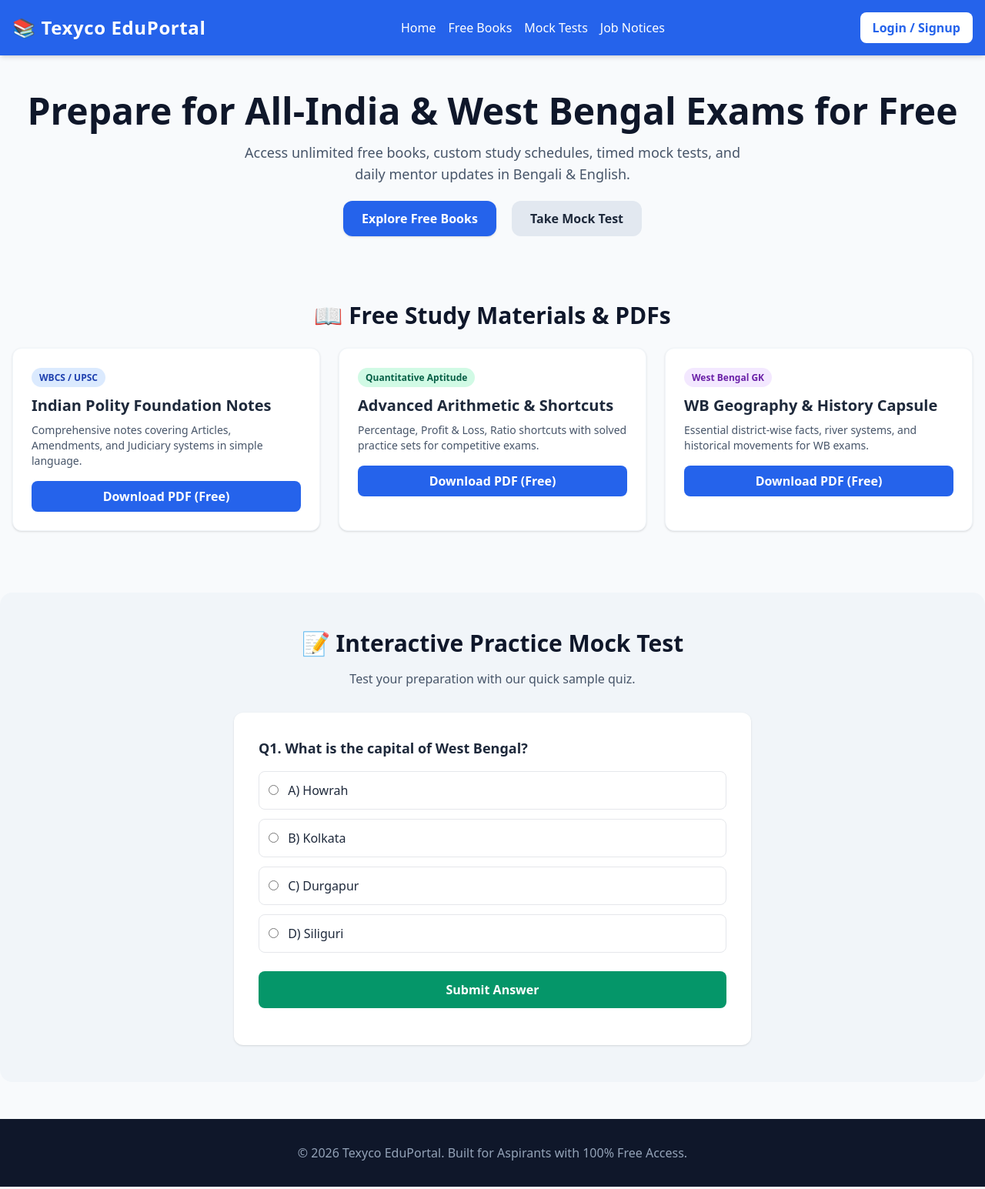
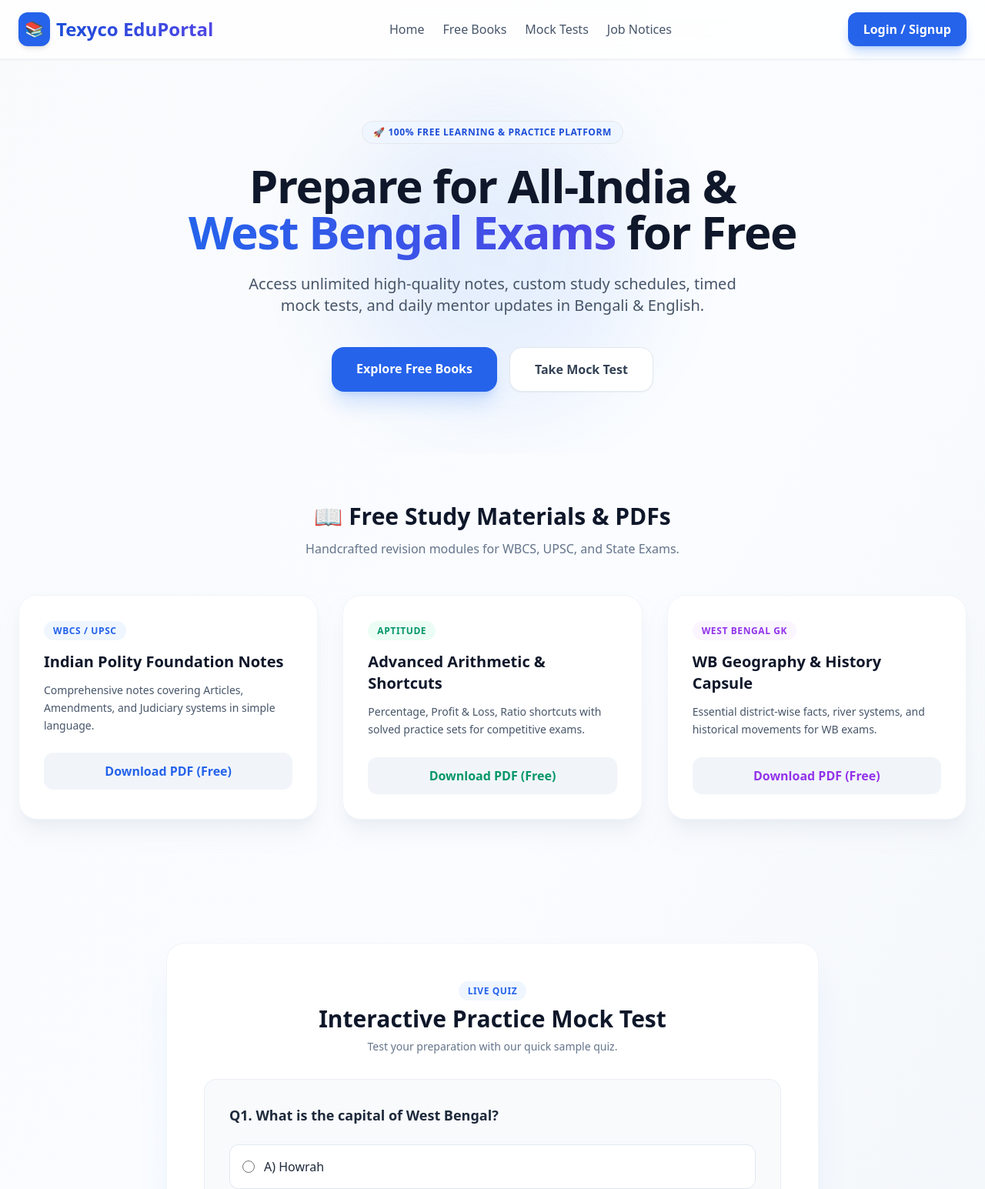
Before and after one commit to suvotex/texyco-edu-portal, a plain HTML site: page index.html in a window 1280 px wide. Shown: the top 1545 px of the page at 77% size. Drawn offline with nearby package versions, Linux system fonts and the light colour scheme.

Commit message:
Upgraded to modern professional UI layout

```diff
--- a/index.html
+++ b/index.html
@@ -1,103 +1,136 @@
 <!DOCTYPE html>
-<html lang="en">
+<html lang="en" class="scroll-smooth">
 <head>
     <meta charset="UTF-8">
     <meta name="viewport" content="width=device-width, initial-scale=1.0">
-    <title>Texyco Edu Portal - All-India & WB Exam Preparation</title>
+    <title>Texyco EduPortal - Professional Competitive Exam Preparation</title>
     <!-- Tailwind CSS CDN -->
     <script src="https://cdn.tailwindcss.com"></script>
+    <script>
+        tailwind.config = {
+            theme: {
+                extend: {
+                    colors: {
+                        brand: { 50: '#eff6ff', 500: '#3b82f6', 600: '#2563eb', 700: '#1d4ed8', 900: '#1e3a8a' }
+                    }
+                }
+            }
+        }
+    </script>
     <!-- Supabase JS CDN -->
     <script src="https://cdn.jsdelivr.net/npm/@supabase/supabase-js@2"></script>
 </head>
-<body class="bg-slate-50 text-slate-800 font-sans">
+<body class="bg-gradient-to-br from-slate-50 via-blue-50/30 to-slate-100 text-slate-800 font-sans min-h-screen flex flex-col justify-between">
 
-    <!-- Header / Navbar -->
-    <header class="bg-blue-600 text-white shadow-md sticky top-0 z-50">
-        <div class="max-w-7xl mx-auto px-4 py-4 flex justify-between items-center">
-            <h1 class="text-2xl font-bold tracking-wide">📚 Texyco EduPortal</h1>
-            <nav class="space-x-4 hidden md:flex">
-                <a href="#home" class="hover:text-blue-200">Home</a>
-                <a href="#materials" class="hover:text-blue-200">Free Books</a>
-                <a href="#tests" class="hover:text-blue-200">Mock Tests</a>
-                <a href="#updates" class="hover:text-blue-200">Job Notices</a>
+    <!-- Modern Glassmorphism Navbar -->
+    <header class="bg-white/80 backdrop-blur-md shadow-sm sticky top-0 z-50 border-b border-slate-100">
+        <div class="max-w-7xl mx-auto px-6 py-4 flex justify-between items-center">
+            <div class="flex items-center space-x-2">
+                <span class="bg-brand-600 text-white p-2 rounded-xl font-black text-xl shadow-md">📚</span>
+                <h1 class="text-2xl font-black bg-gradient-to-r from-brand-700 to-indigo-600 bg-clip-text text-transparent">Texyco EduPortal</h1>
+            </div>
+            <nav class="space-x-6 hidden md:flex font-medium text-slate-600">
+                <a href="#home" class="hover:text-brand-600 transition">Home</a>
+                <a href="#materials" class="hover:text-brand-600 transition">Free Books</a>
+                <a href="#tests" class="hover:text-brand-600 transition">Mock Tests</a>
+                <a href="#updates" class="hover:text-brand-600 transition">Job Notices</a>
             </nav>
             <div>
-                <button onclick="openModal()" class="bg-white text-blue-600 px-4 py-2 rounded-lg font-semibold hover:bg-blue-50 transition">Login / Signup</button>
+                <button onclick="openModal()" class="bg-brand-600 text-white px-5 py-2.5 rounded-xl font-semibold shadow-lg shadow-brand-500/30 hover:bg-brand-700 hover:shadow-xl transition-all duration-200">Login / Signup</button>
             </div>
         </div>
     </header>
 
-    <!-- Hero Section -->
-    <section id="home" class="max-w-7xl mx-auto px-4 py-12 text-center">
-        <h2 class="text-4xl md:text-5xl font-extrabold text-slate-900 mb-4">Prepare for All-India & West Bengal Exams for Free</h2>
-        <p class="text-lg text-slate-600 max-w-2xl mx-auto mb-8">Access unlimited free books, custom study schedules, timed mock tests, and daily mentor updates in Bengali & English.</p>
-        <div class="space-x-4">
-            <a href="#materials" class="bg-blue-600 text-white px-6 py-3 rounded-xl font-semibold shadow hover:bg-blue-700 transition">Explore Free Books</a>
-            <a href="#tests" class="bg-slate-200 text-slate-800 px-6 py-3 rounded-xl font-semibold hover:bg-slate-300 transition">Take Mock Test</a>
+    <!-- Hero Section with Advanced Layout -->
+    <main class="flex-grow">
+        <section id="home" class="max-w-7xl mx-auto px-6 py-20 text-center relative overflow-hidden">
+            <div class="absolute inset-0 -z-10 flex justify-center items-center opacity-10">
+                <div class="w-96 h-96 bg-brand-500 rounded-full blur-3xl"></div>
+            </div>
+            <span class="inline-block bg-brand-50 text-brand-700 text-xs font-bold uppercase tracking-wider px-3.5 py-1.5 rounded-full mb-6 border border-brand-200">🚀 100% Free Learning & Practice Platform</span>
+            <h2 class="text-4xl md:text-6xl font-black text-slate-900 mb-6 tracking-tight leading-tight">Prepare for All-India & <br><span class="bg-gradient-to-r from-brand-600 to-indigo-600 bg-clip-text text-transparent">West Bengal Exams</span> for Free</h2>
+            <p class="text-lg md:text-xl text-slate-600 max-w-2xl mx-auto mb-10 leading-relaxed">Access unlimited high-quality notes, custom study schedules, timed mock tests, and daily mentor updates in Bengali & English.</p>
+            <div class="flex flex-col sm:flex-row justify-center gap-4">
+                <a href="#materials" class="bg-brand-600 text-white px-8 py-4 rounded-2xl font-bold shadow-xl shadow-brand-500/20 hover:bg-brand-700 hover:scale-[1.02] transition-all">Explore Free Books</a>
+                <a href="#tests" class="bg-white text-slate-700 border border-slate-200 px-8 py-4 rounded-2xl font-bold shadow-sm hover:bg-slate-50 transition-all">Take Mock Test</a>
             </div>
         </section>
 
-    <!-- Free Study Materials Section -->
-    <section id="materials" class="max-w-7xl mx-auto px-4 py-12">
-        <h3 class="text-3xl font-bold text-slate-900 mb-6 text-center">📖 Free Study Materials & PDFs</h3>
-        <div class="grid grid-cols-1 md:grid-cols-3 gap-6">
-            <div class="bg-white p-6 rounded-xl shadow border border-slate-100">
-                <span class="text-xs bg-blue-100 text-blue-800 px-2.5 py-1 rounded-full font-semibold">WBCS / UPSC</span>
-                <h4 class="text-xl font-bold mt-3 mb-2">Indian Polity Foundation Notes</h4>
-                <p class="text-slate-600 text-sm mb-4">Comprehensive notes covering Articles, Amendments, and Judiciary systems in simple language.</p>
-                <button onclick="alert('Downloading PDF...')" class="w-full bg-blue-600 text-white py-2 rounded-lg font-semibold hover:bg-blue-700 transition">Download PDF (Free)</button>
+        <!-- Free Study Materials Section (Card Grid) -->
+        <section id="materials" class="max-w-7xl mx-auto px-6 py-16">
+            <div class="text-center mb-12">
+                <h3 class="text-3xl font-black text-slate-900 mb-3">📖 Free Study Materials & PDFs</h3>
+                <p class="text-slate-500">Handcrafted revision modules for WBCS, UPSC, and State Exams.</p>
             </div>
-            <div class="bg-white p-6 rounded-xl shadow border border-slate-100">
-                <span class="text-xs bg-emerald-100 text-emerald-800 px-2.5 py-1 rounded-full font-semibold">Quantitative Aptitude</span>
-                <h4 class="text-xl font-bold mt-3 mb-2">Advanced Arithmetic & Shortcuts</h4>
-                <p class="text-slate-600 text-sm mb-4">Percentage, Profit & Loss, Ratio shortcuts with solved practice sets for competitive exams.</p>
-                <button onclick="alert('Downloading PDF...')" class="w-full bg-blue-600 text-white py-2 rounded-lg font-semibold hover:bg-blue-700 transition">Download PDF (Free)</button>
+            <div class="grid grid-cols-1 md:grid-cols-3 gap-8">
+                <div class="bg-white p-8 rounded-3xl shadow-xl shadow-slate-200/50 border border-slate-100 hover:shadow-2xl transition-all group">
+                    <span class="text-xs bg-blue-50 text-brand-600 px-3 py-1 rounded-full font-bold uppercase tracking-wider">WBCS / UPSC</span>
+                    <h4 class="text-xl font-bold mt-4 mb-3 text-slate-900 group-hover:text-brand-600 transition">Indian Polity Foundation Notes</h4>
+                    <p class="text-slate-600 text-sm mb-6 leading-relaxed">Comprehensive notes covering Articles, Amendments, and Judiciary systems in simple language.</p>
+                    <button onclick="alert('Downloading PDF...')" class="w-full bg-slate-100 text-brand-600 py-3 rounded-xl font-bold hover:bg-brand-600 hover:text-white transition-all">Download PDF (Free)</button>
                 </div>
-            <div class="bg-white p-6 rounded-xl shadow border border-slate-100">
-                <span class="text-xs bg-purple-100 text-purple-800 px-2.5 py-1 rounded-full font-semibold">West Bengal GK</span>
-                <h4 class="text-xl font-bold mt-3 mb-2">WB Geography & History Capsule</h4>
-                <p class="text-slate-600 text-sm mb-4">Essential district-wise facts, river systems, and historical movements for WB exams.</p>
-                <button onclick="alert('Downloading PDF...')" class="w-full bg-blue-600 text-white py-2 rounded-lg font-semibold hover:bg-blue-700 transition">Download PDF (Free)</button>
+                <div class="bg-white p-8 rounded-3xl shadow-xl shadow-slate-200/50 border border-slate-100 hover:shadow-2xl transition-all group">
+                    <span class="text-xs bg-emerald-50 text-emerald-600 px-3 py-1 rounded-full font-bold uppercase tracking-wider">Aptitude</span>
+                    <h4 class="text-xl font-bold mt-4 mb-3 text-slate-900 group-hover:text-emerald-600 transition">Advanced Arithmetic & Shortcuts</h4>
+                    <p class="text-slate-600 text-sm mb-6 leading-relaxed">Percentage, Profit & Loss, Ratio shortcuts with solved practice sets for competitive exams.</p>
+                    <button onclick="alert('Downloading PDF...')" class="w-full bg-slate-100 text-emerald-600 py-3 rounded-xl font-bold hover:bg-emerald-600 hover:text-white transition-all">Download PDF (Free)</button>
+                </div>
+                <div class="bg-white p-8 rounded-3xl shadow-xl shadow-slate-200/50 border border-slate-100 hover:shadow-2xl transition-all group">
+                    <span class="text-xs bg-purple-50 text-purple-600 px-3 py-1 rounded-full font-bold uppercase tracking-wider">West Bengal GK</span>
+                    <h4 class="text-xl font-bold mt-4 mb-3 text-slate-900 group-hover:text-purple-600 transition">WB Geography & History Capsule</h4>
+                    <p class="text-slate-600 text-sm mb-6 leading-relaxed">Essential district-wise facts, river systems, and historical movements for WB exams.</p>
+                    <button onclick="alert('Downloading PDF...')" class="w-full bg-slate-100 text-purple-600 py-3 rounded-xl font-bold hover:bg-purple-600 hover:text-white transition-all">Download PDF (Free)</button>
                 </div>
             </div>
         </section>
 
         <!-- Mock Test Section -->
-    <section id="tests" class="max-w-7xl mx-auto px-4 py-12 bg-slate-100 rounded-2xl my-8">
-        <h3 class="text-3xl font-bold text-slate-900 mb-4 text-center">📝 Interactive Practice Mock Test</h3>
-        <p class="text-center text-slate-600 mb-8">Test your preparation with our quick sample quiz.</p>
+        <section id="tests" class="max-w-4xl mx-auto px-6 py-16 my-8">
+            <div class="bg-white p-8 md:p-12 rounded-3xl shadow-2xl shadow-brand-500/10 border border-slate-100">
+                <div class="text-center mb-8">
+                    <span class="text-xs bg-brand-50 text-brand-600 px-3 py-1 rounded-full font-bold uppercase tracking-wider">Live Quiz</span>
+                    <h3 class="text-2xl md:text-3xl font-black text-slate-900 mt-2 mb-2">Interactive Practice Mock Test</h3>
+                    <p class="text-slate-500 text-sm">Test your preparation with our quick sample quiz.</p>
+                </div>
 
-        <div id="quizContainer" class="max-w-2xl mx-auto bg-white p-8 rounded-xl shadow">
-            <h4 id="questionTitle" class="text-lg font-bold text-slate-800 mb-4">Q1. What is the capital of West Bengal?</h4>
-            <div class="space-y-3 mb-6">
-                <label class="block p-3 border rounded-lg cursor-pointer hover:bg-blue-50"><input type="radio" name="quiz" value="A" class="mr-2"> A) Howrah</label>
-                <label class="block p-3 border rounded-lg cursor-pointer hover:bg-blue-50"><input type="radio" name="quiz" value="B" class="mr-2"> B) Kolkata</label>
-                <label class="block p-3 border rounded-lg cursor-pointer hover:bg-blue-50"><input type="radio" name="quiz" value="C" class="mr-2"> C) Durgapur</label>
-                <label class="block p-3 border rounded-lg cursor-pointer hover:bg-blue-50"><input type="radio" name="quiz" value="D" class="mr-2"> D) Siliguri</label>
+                <div id="quizContainer" class="bg-slate-50 p-6 md:p-8 rounded-2xl border border-slate-200/60">
+                    <h4 id="questionTitle" class="text-lg font-bold text-slate-800 mb-6">Q1. What is the capital of West Bengal?</h4>
+                    <div class="space-y-3 mb-8">
+                        <label class="flex items-center p-4 bg-white border border-slate-200 rounded-xl cursor-pointer hover:border-brand-500 hover:bg-brand-50/50 transition"><input type="radio" name="quiz" value="A" class="mr-3 w-4 h-4 text-brand-600"> A) Howrah</label>
+                        <label class="flex items-center p-4 bg-white border border-slate-200 rounded-xl cursor-pointer hover:border-brand-500 hover:bg-brand-50/50 transition"><input type="radio" name="quiz" value="B" class="mr-3 w-4 h-4 text-brand-600"> B) Kolkata</label>
+                        <label class="flex items-center p-4 bg-white border border-slate-200 rounded-xl cursor-pointer hover:border-brand-500 hover:bg-brand-50/50 transition"><input type="radio" name="quiz" value="C" class="mr-3 w-4 h-4 text-brand-600"> C) Durgapur</label>
+                        <label class="flex items-center p-4 bg-white border border-slate-200 rounded-xl cursor-pointer hover:border-brand-500 hover:bg-brand-50/50 transition"><input type="radio" name="quiz" value="D" class="mr-3 w-4 h-4 text-brand-600"> D) Siliguri</label>
                     </div>
-            <button onclick="submitQuiz()" class="w-full bg-emerald-600 text-white py-3 rounded-lg font-semibold hover:bg-emerald-700 transition">Submit Answer</button>
-            <p id="quizResult" class="text-center font-bold mt-4"></p>
+                    <button onclick="submitQuiz()" class="w-full bg-emerald-600 text-white py-4 rounded-xl font-bold shadow-lg shadow-emerald-600/20 hover:bg-emerald-700 transition-all">Submit Answer</button>
+                    <p id="quizResult" class="text-center font-bold mt-4 text-lg"></p>
+                </div>
             </div>
         </section>
+    </main>
 
-    <!-- Simple Login Modal -->
-    <div id="authModal" class="hidden fixed inset-0 bg-black bg-opacity-50 flex justify-center items-center z-50">
-        <div class="bg-white p-6 rounded-xl w-96 shadow-lg relative">
-            <h3 class="text-xl font-bold mb-4 text-slate-800">Student Portal Access</h3>
-            <input type="email" id="authEmail" placeholder="Enter Email" class="w-full border p-2 mb-3 rounded-lg">
-            <input type="password" id="authPassword" placeholder="Enter Password" class="w-full border p-2 mb-4 rounded-lg">
-            <div class="flex justify-between space-x-2">
-                <button onclick="loginUser()" class="bg-blue-600 text-white px-4 py-2 rounded-lg w-full hover:bg-blue-700">Login</button>
-                <button onclick="signupUser()" class="bg-emerald-600 text-white px-4 py-2 rounded-lg w-full hover:bg-emerald-700">Signup</button>
+    <!-- Modern Footer -->
+    <footer class="bg-slate-900 text-white py-12 text-center border-t border-slate-800">
+        <div class="max-w-7xl mx-auto px-6">
+            <h2 class="text-xl font-bold mb-2">📚 Texyco EduPortal</h2>
+            <p class="text-slate-400 text-sm mb-6">Empowering aspirants across West Bengal and India with 100% Free resources.</p>
+            <p class="text-slate-500 text-xs">&copy; 2026 Texyco EduPortal. All rights reserved.</p>
         </div>
-            <button onclick="closeModal()" class="absolute top-2 right-3 text-gray-500 font-bold text-lg">×</button>
+    </footer>
+
+    <!-- Login Modal -->
+    <div id="authModal" class="hidden fixed inset-0 bg-slate-900/60 backdrop-blur-sm flex justify-center items-center z-50 p-4">
+        <div class="bg-white p-8 rounded-3xl w-full max-w-md shadow-2xl relative animate-in fade-in zoom-in duration-200">
+            <h3 class="text-2xl font-black mb-2 text-slate-900">Student Portal Access</h3>
+            <p class="text-slate-500 text-sm mb-6">Sign in or create your free account to track progress.</p>
+            <input type="email" id="authEmail" placeholder="Enter Email Address" class="w-full border border-slate-200 p-3.5 mb-4 rounded-xl focus:outline-none focus:ring-2 focus:ring-brand-500">
+            <input type="password" id="authPassword" placeholder="Enter Password" class="w-full border border-slate-200 p-3.5 mb-6 rounded-xl focus:outline-none focus:ring-2 focus:ring-brand-500">
+            <div class="flex gap-3">
+                <button onclick="loginUser()" class="bg-brand-600 text-white px-4 py-3.5 rounded-xl font-bold w-full hover:bg-brand-700 transition shadow-lg shadow-brand-500/20">Login</button>
+                <button onclick="signupUser()" class="bg-emerald-600 text-white px-4 py-3.5 rounded-xl font-bold w-full hover:bg-emerald-700 transition shadow-lg shadow-emerald-600/20">Signup</button>
+            </div>
+            <button onclick="closeModal()" class="absolute top-4 right-4 text-slate-400 hover:text-slate-700 font-bold text-xl w-8 h-8 flex items-center justify-center rounded-full bg-slate-100">×</button>
         </div>
     </div>
-
-    <!-- Footer -->
-    <footer class="bg-slate-900 text-white py-8 text-center mt-12">
-        <p class="text-slate-400">&copy; 2026 Texyco EduPortal. Built for Aspirants with 100% Free Access.</p>
-    </footer>
 
     <!-- Script Links -->
     <script src="backend-config/supabase.js"></script>
@@ -124,10 +157,10 @@
             }
             if (selected.value === 'B') {
                 resultEl.textContent = "✅ Correct Answer! Great job.";
-                resultEl.className = "text-center font-bold mt-4 text-emerald-600";
+                resultEl.className = "text-center font-bold mt-4 text-emerald-600 text-lg";
             } else {
                 resultEl.textContent = "❌ Incorrect. The correct answer is B) Kolkata.";
-                resultEl.className = "text-center font-bold mt-4 text-red-600";
+                resultEl.className = "text-center font-bold mt-4 text-red-600 text-lg";
             }
         }
     </script>
```
Lines whose indentation alone changed are shown as unchanged.
